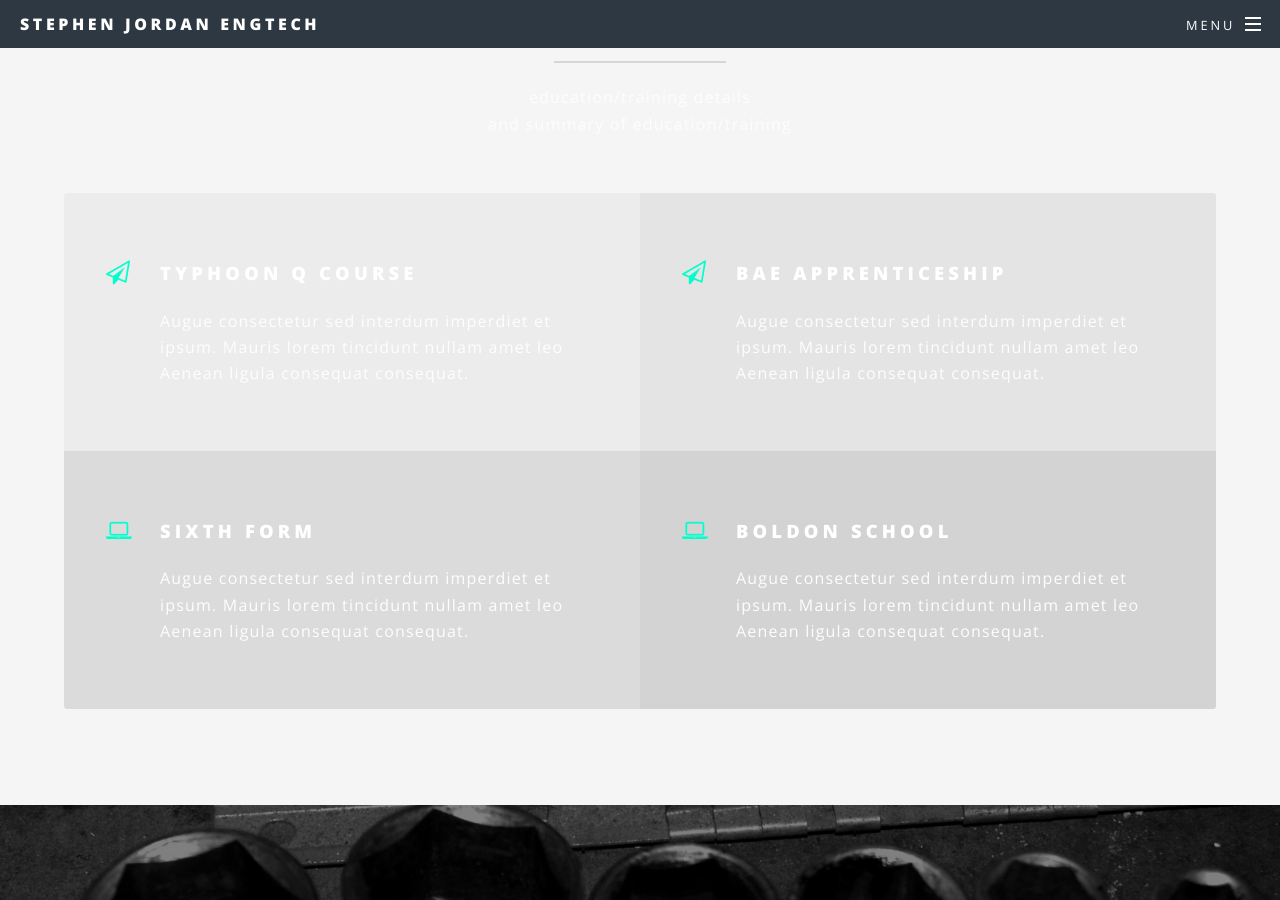
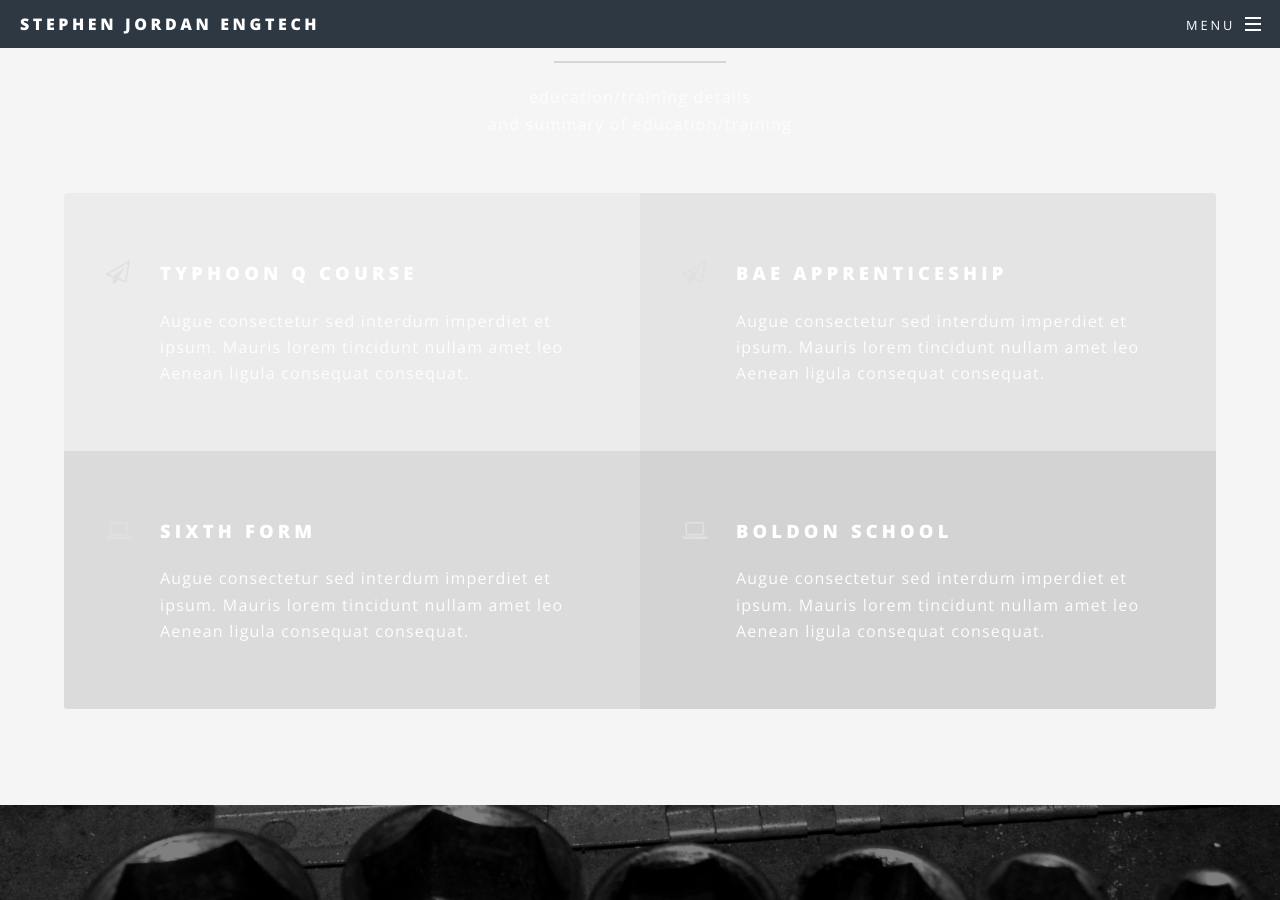
Before and after one commit to SJJUK/SJJUK.github.io, a Jekyll site: the page built from index.html, in a window 1280 px wide and 900 px high, scrolled down 2610 px. Built offline with Jekyll 4.4.1, drawn with Linux system fonts in a browser that asks for light colours.

Commit message:
Update _vars.scss

```diff
--- a/_sass/libs/_vars.scss
+++ b/_sass/libs/_vars.scss
@@ -58,10 +58,10 @@
 		),
 
 		accent2: (
-			bg:				#00ffcc,
+			bg:				#e0e0e0,
 			fg-bold:		#ffffff,
-			fg:				mix(#00ffcc, #ffffff, 25%),
-			fg-light:		mix(#00ffcc, #ffffff, 40%),
+			fg:				mix(#e0e0e0, #ffffff, 25%),
+			fg-light:		mix(#e0e0e0, #ffffff, 40%),
 			border:			rgba(0,0,0,0.125),
 			border-bg:		rgba(255,255,255,0.075),
 			border2:		rgba(0,0,0,0.25),
```
